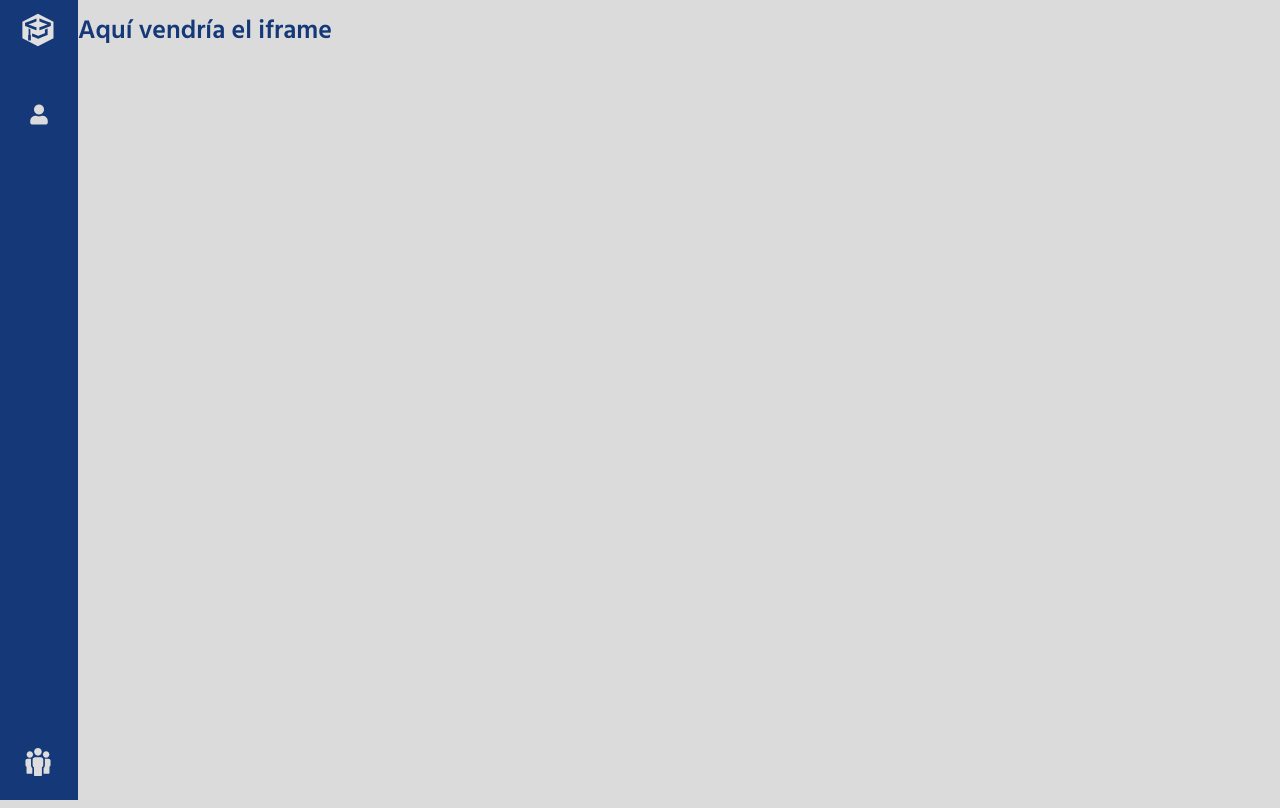
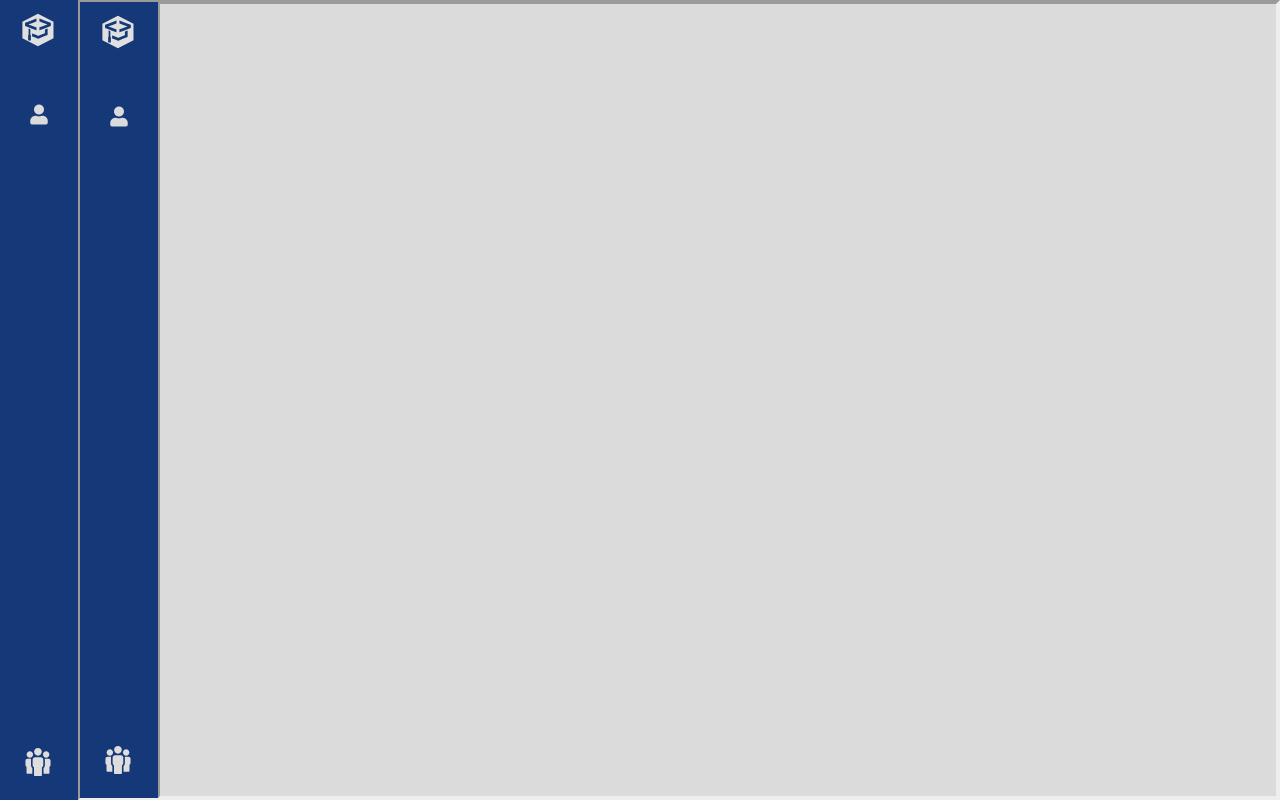
Before and after one commit to Cpnovoa1/Cronody, a PHP site: page /php/supervisor.php in a window 1280 px wide. Run offline with PHP 8.4, Linux system fonts and the light colour scheme; a user stored in the database is signed in; some libraries are stand-ins or nearby versions.

Commit message:
Update supervisor.php

```diff
--- a/proyecto/php/supervisor.php
+++ b/proyecto/php/supervisor.php
@@ -82,7 +82,7 @@
     </ul>
       </div>
     <section class="home-section">
-      <div class="home-content"> <span class="text">Aquí vendría el iframe</span> </div>
+      <iframe src="#" name="iframe_a" height="100%" width="100%" title="Iframe Example"></iframe>
     </section>
     <script src="../js/barra.js"></script>
 </body>
```
